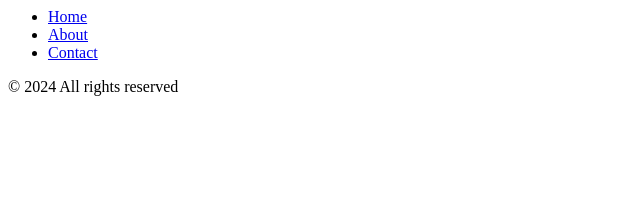
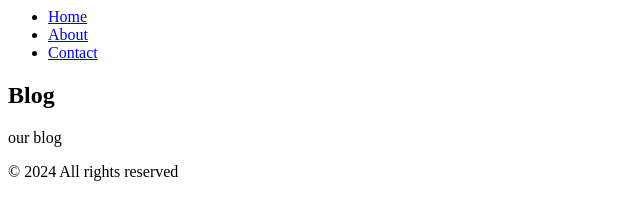
Before and after one commit to tasnimegarnaoui-droid/site-web, a plain HTML site: page index.html in a window 1280 px wide. Shown: the whole page, without its empty margins (0-640 px from the left). Drawn offline with Linux system fonts and the light colour scheme.

Commit message:
add blog section

```diff
--- a/index.html
+++ b/index.html
@@ -5,6 +5,10 @@
     <li><a href="#contact">Contact</a></li>
   </ul>
 </nav>
+<section id="blog">
+  <h2>Blog</h2>
+  <p>our blog</p>
+</section>
 <footer>
   <p>© 2024 All rights reserved</p>
 </footer>
```
